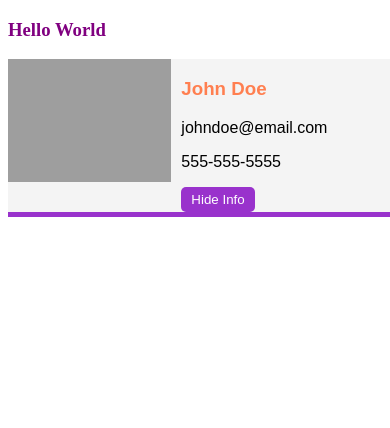
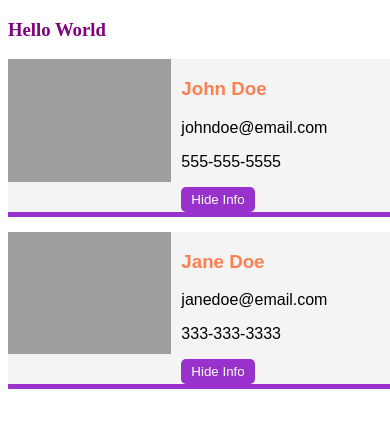
Before and after one commit to webQbe/js_web_components, a plain HTML site: page index.html in a window 390 px wide. Shown: the top 428 px of the page. Drawn offline with Linux system fonts and the light colour scheme.

Commit message:
Added divs with slot attr to another user-card with different email & phone

```diff
--- a/index.html
+++ b/index.html
@@ -23,7 +23,10 @@
     </user-card>
 
 
- <!--    <user-card name="Jane Doe" avatar="https://randomuser.me/api/portraits/women/1.jpg"></user-card> -->
+    <user-card name="Jane Doe" avatar="https://randomuser.me/api/portraits/women/1.jpg">
+        <div slot="email">janedoe@email.com</div>
+        <div slot="phone">333-333-3333</div>
+    </user-card>
 
     <script src="userCard.js"></script>
 </body>
```
